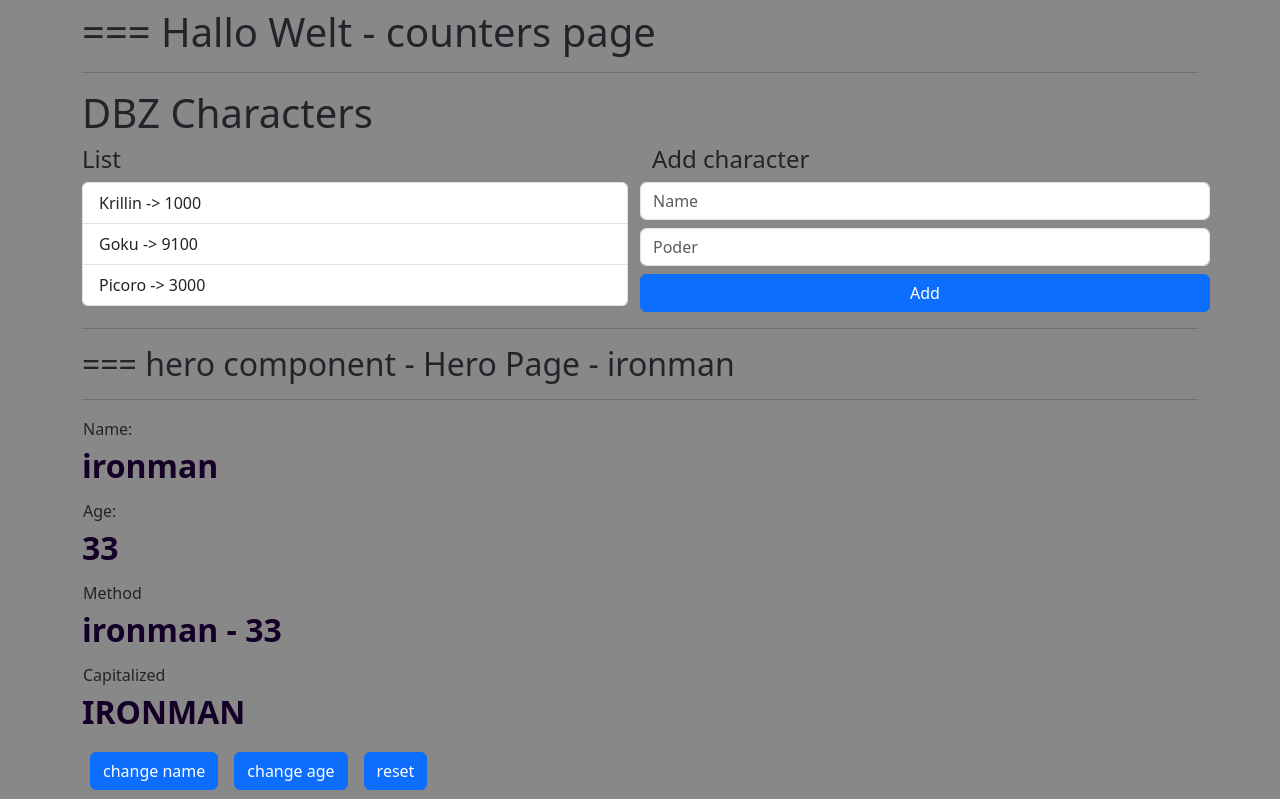
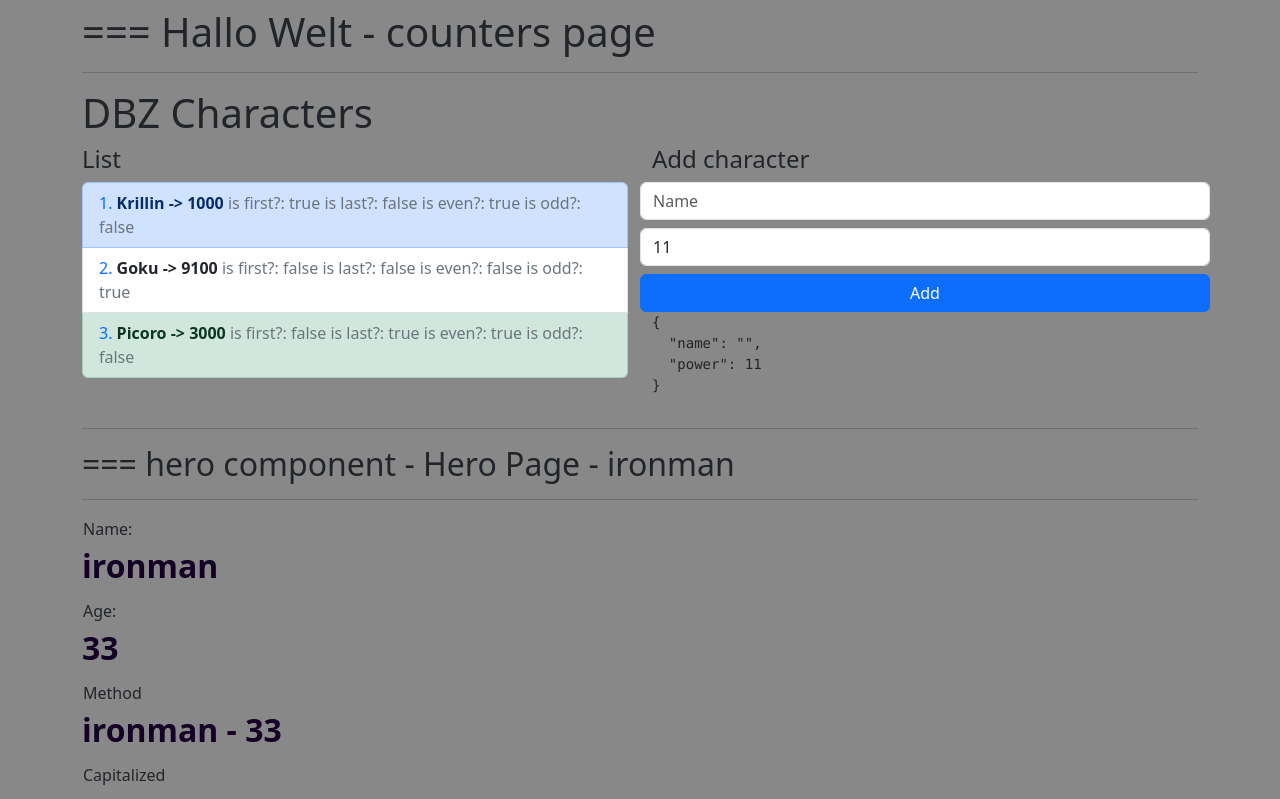
Before and after one commit to sdsanchezm/angular-all, an Angular app in the folder 02-bases/: page / in a window 1280 px wide. Shown: the top 799 px of the page. Built offline with nearby package versions, Linux system fonts and the light colour scheme.

Commit message:
adding components 2-way binding data

```diff
--- a/02-bases/src/app/dbz/components/add-character/add-character.component.html
+++ b/02-bases/src/app/dbz/components/add-character/add-character.component.html
@@ -1,5 +1,23 @@
 <form class="row">
-    <input class="form-control mb-2" type="text" placeholder="Name">
-    <input class="form-control mb-2" type="poder" placeholder="Poder">
-    <button type="submit" class="btn btn-primary">Add</button>
+    <input
+    type="text"
+    [(ngModel)]="character.name"
+    class="form-control mb-2"
+    placeholder="Name"
+    name="name">
+
+    <input
+    [(ngModel)]="character.power"
+    class="form-control mb-2"
+    type="number"
+    placeholder="Poder"
+    name="power">
+
+    <button
+    (click)="emitCharacter()"
+    type="submit"
+    class="btn btn-primary">Add</button>
+
+    <pre>{{character | json}}</pre>
+
 </form>
--- a/02-bases/src/app/dbz/components/add-character/add-character.component.ts
+++ b/02-bases/src/app/dbz/components/add-character/add-character.component.ts
@@ -1,5 +1,5 @@
 import { Component } from '@angular/core';
-// import { Character } from '../../interfaces/character.interface';
+import { Character } from '../../interfaces/character.interface';
 
 @Component({
   selector: 'app-add-dbz-character',
@@ -9,4 +9,15 @@ import { Component } from '@angular/core';
 
 export class AddCharacterComponent {
 
+    public character: Character =
+        {
+            name: '',
+            power: 11
+        };
+
+        emitCharacter(): void
+        {
+            console.log(this.character);
+
+        }
 }
--- a/02-bases/src/app/dbz/components/list/list.component.html
+++ b/02-bases/src/app/dbz/components/list/list.component.html
@@ -3,8 +3,26 @@
 <ul class="list-group">
 
 
-    <li *ngFor="let character of characterList" class="list-group-item">{{character.name}} -> {{character.power}}</li>
-
-
+    <li *ngFor="
+    let character of characterList;
+    let i = index;
+    let isFirst = first;
+    let isLast = last;
+    let isEven = even;
+    let isOdd = odd;
+    " class="list-group-item"
+    [ngClass]="{
+        'list-group-item-success': isLast,
+        'list-group-item-primary': isEven
+}">
+    <!-- " class="list-group-item {{ i === 0 ? 'list-group-item-success' : '' }}"> -->
+    <!-- " class="list-group-item list-group-item-success"> -->
+        <span class="text-primary">{{ i+1 }}. </span>
+        <span class="fw-bold">{{character.name}} -> {{character.power}}</span>
+        <span class="text-secondary"> is first?: {{ isFirst }}</span>
+        <span class="text-secondary"> is last?: {{ isLast }}</span>
+        <span class="text-secondary"> is even?: {{ isEven }}</span>
+        <span class="text-secondary"> is odd?: {{ isOdd }}</span>
+    </li>
 
 </ul>
--- a/02-bases/src/app/dbz/components/list/list.component.ts
+++ b/02-bases/src/app/dbz/components/list/list.component.ts
@@ -12,10 +12,8 @@ export class ListComponent {
     @Input()
     public characterList: Character[] = [
         {
-            name: 'Trunks',
+            name: 'Jamecho',
             power: 5000
         }
     ]
-
-
 }
--- a/02-bases/src/app/dbz/dbz.module.ts
+++ b/02-bases/src/app/dbz/dbz.module.ts
@@ -1,5 +1,6 @@
 import { NgModule } from '@angular/core';
 import { CommonModule } from '@angular/common';
+import { FormsModule } from '@angular/forms';
 
 import { AddCharacterComponent } from './components/add-character/add-character.component';
 import { ListComponent } from './components/list/list.component';
@@ -15,7 +16,8 @@ import { MainPageComponent } from './pages/main-page.component';
         MainPageComponent
     ],
     imports: [
-        CommonModule
+        CommonModule,
+        FormsModule
     ]
 })
 
```
Also changed, not shown: 1 other file (tests, documents, lock files or other folders).
